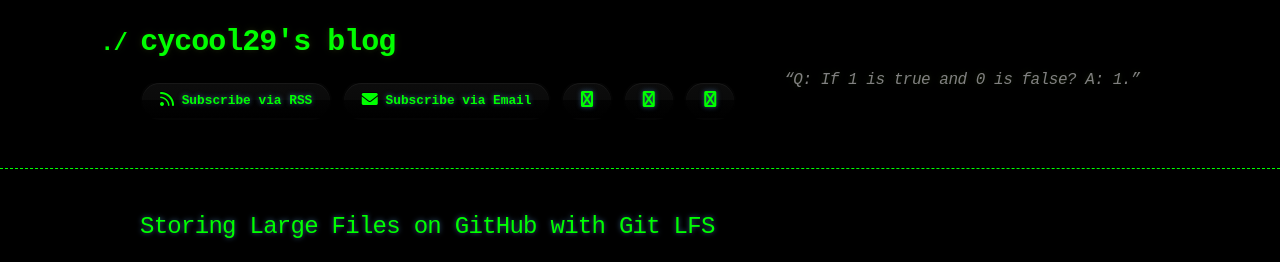
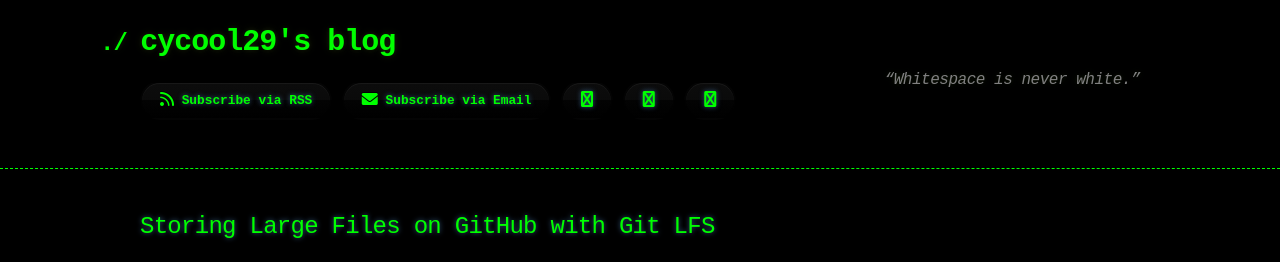
Before and after one commit to cycool29/cycool29.github.io, a Jekyll site: the page built from index.md, in a window 1280 px wide and 900 px high. Shown: the top 262 px of the window. Built offline with Jekyll 4.4.1, drawn with Linux system fonts in a browser that asks for light colours; a style sheet for code colours, icons or effects is not loaded.

Commit message:
Update quotes

```diff
--- a/_config.yml
+++ b/_config.yml
@@ -1,5 +1,5 @@
 title: cycool29's blog
-description: "“Q: If 1 is true and 0 is false? A: 1.” "
+description: "“Whitespace is never white.” "
 bio: A high school student. Intermediate in Python, Git, Bash. Learning JavaScript. He/Him. "
 author: cycool29
 url: https://cycool29.github.io
```
